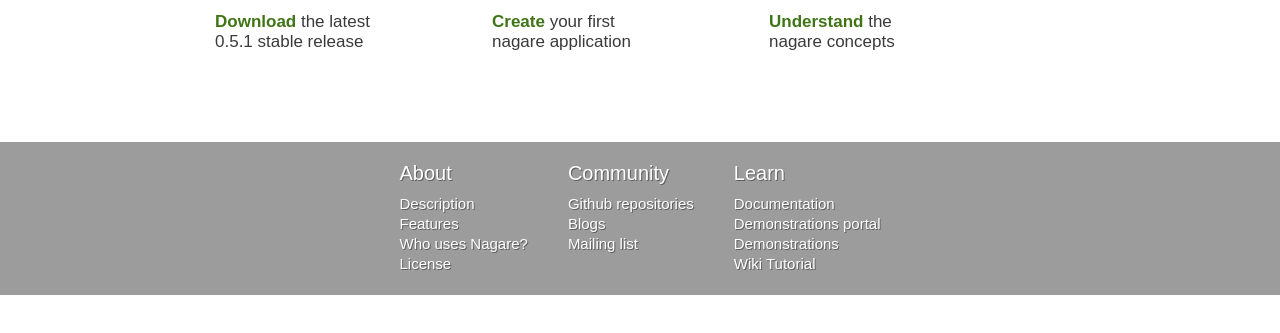
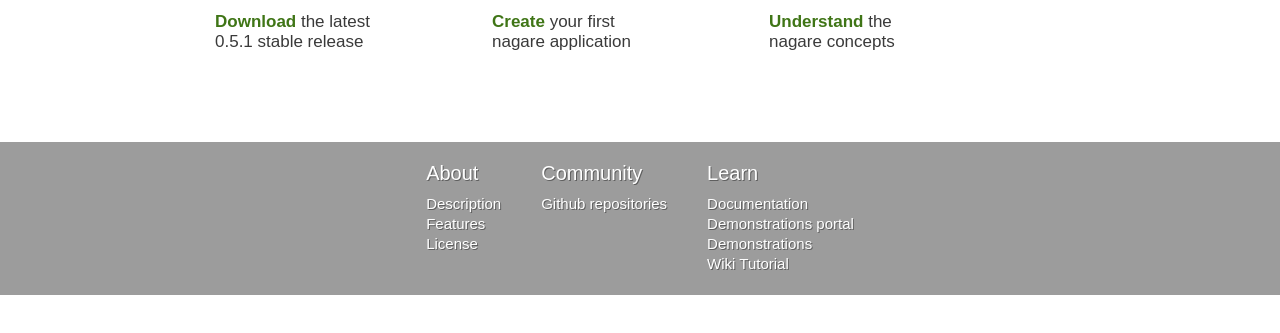
Before and after one commit to nagareproject/nagareproject.github.io, a plain HTML site: page index.html in a window 1280 px wide. Shown: the part 349-682 px from the top of the page. Drawn offline with Linux system fonts and the light colour scheme.

Commit message:
Remove old `trac` links

```diff
--- a/index.html
+++ b/index.html
@@ -30,7 +30,6 @@
                             <ol>
                                 <li><a href="/doc/features">Open-Source Python framework for web application development</a></li>
                                 <li><a href="/portal"><div>Switch on the demo</div><img src="img/switch.jpg"></a></li>
-				<li><a href="/trac/wiki/WhoUsesNagare">&acute;&acute;Powered by nagare&acute;&acute;<img src="img/power.jpg"><br/>&nbsp;&nbsp;&nbsp;Who uses nagare?</a></li>
                             </ol>
                         </div>
                         <img id="next" src="img/slide_right.gif">
@@ -70,15 +69,12 @@
                     <ul>
                         <li><a href="/doc/description">Description</a></li>
                         <li><a href="/doc/features">Features</a></li>
-                        <li><a href="/trac/wiki/WhoUsesNagare">Who uses Nagare?</a></li>
                         <li><a href="/doc/license">License</a></li>
                     </ul>
                 </td>
                 <td>
                     <ul>
                         <li><a href="http://github.com/nagareproject">Github repositories</a></li>
-                        <li><a href="/trac/blog">Blogs</a></li>
-                        <li><a href="http://groups.google.com/group/nagare-users">Mailing list</a></li>
                     </ul>
                 </td>
                 <td class="last">
```
